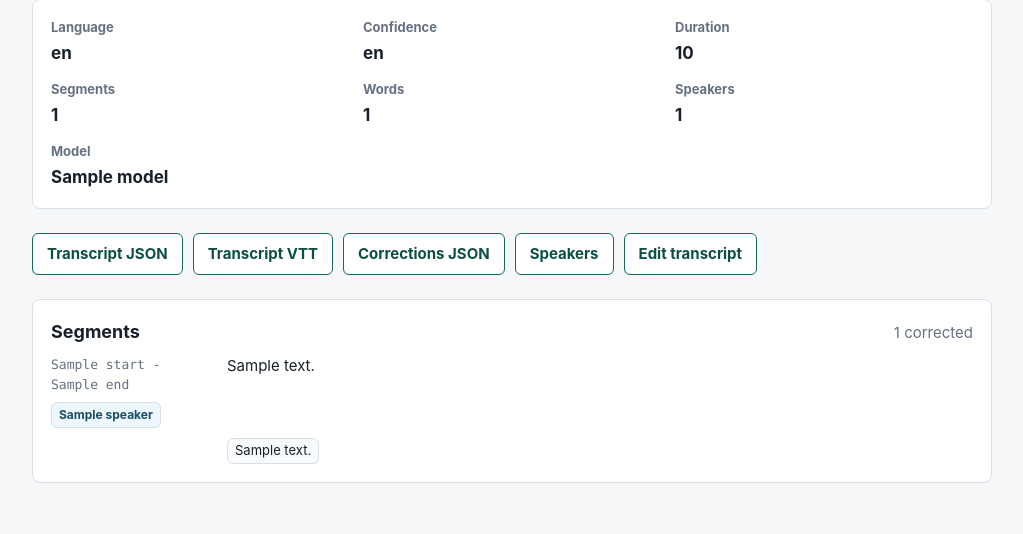
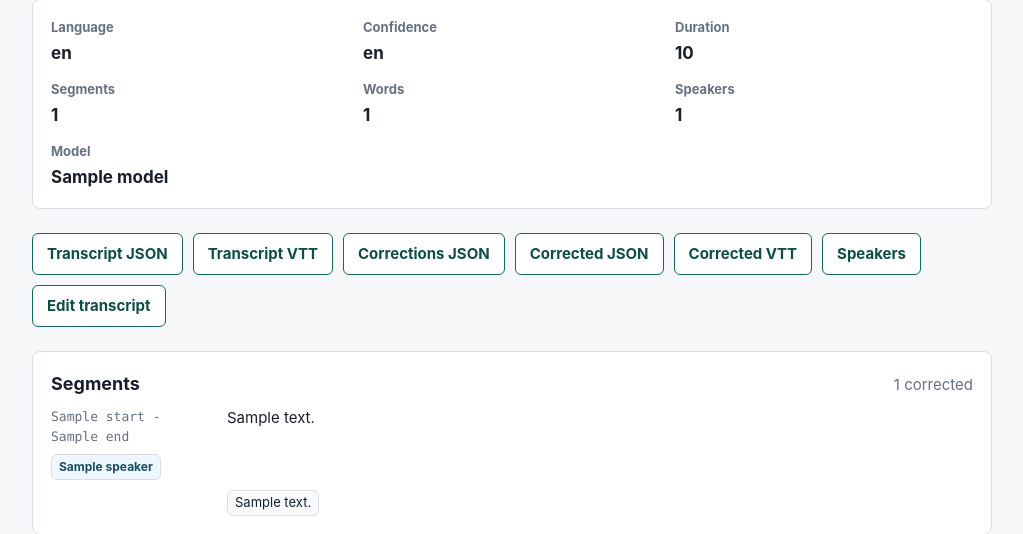
Before and after one commit to tyrimedio/openphonic, a FastAPI app: template openphonic/templates/transcript.html in a window 1280 px wide. Shown: the part 134-668 px from the top of the page, without its empty margins (128-1151 px from the left). Run offline with FastAPI, Linux system fonts and the light colour scheme; the template is opened without the code that fills it: most values are stand-ins (such as "Sample title", 1, 10 or a date in 2020).

Commit message:
Add corrected transcript exports

```diff
--- a/openphonic/api/routes.py
+++ b/openphonic/api/routes.py
@@ -7,7 +7,7 @@ from typing import Annotated, Any
 from urllib.parse import parse_qs, quote
 
 from fastapi import APIRouter, BackgroundTasks, File, Form, HTTPException, Request, UploadFile
-from fastapi.responses import FileResponse, HTMLResponse, RedirectResponse
+from fastapi.responses import FileResponse, HTMLResponse, RedirectResponse, Response
 from fastapi.templating import Jinja2Templates
 
 from openphonic.core.database import create_job, init_db
@@ -159,6 +159,17 @@ def _format_probability(value: Any) -> str:
         return f"{float(value) * 100:.1f}%"
     except (TypeError, ValueError):
         return "-"
+
+
+def _vtt_timestamp(value: Any) -> str:
+    seconds = _numeric_seconds(value)
+    if seconds is None or seconds < 0:
+        raise ValueError("Transcript segment timestamps must be finite non-negative numbers.")
+    total_ms = int(round(seconds * 1000))
+    hours, total_ms = divmod(total_ms, 3_600_000)
+    minutes, total_ms = divmod(total_ms, 60_000)
+    seconds_part, milliseconds = divmod(total_ms, 1000)
+    return f"{hours:02}:{minutes:02}:{seconds_part:02}.{milliseconds:03}"
 
 
 def _job_relative_artifact_name(job_id: str, path: Path) -> str | None:
@@ -507,6 +518,39 @@ def _build_transcript_corrections(
         "source_artifact": artifact_name,
         "segments": corrections,
     }
+
+
+def _corrected_transcript(
+    transcript: dict[str, Any],
+    corrections: dict[str, Any] | None,
+) -> dict[str, Any]:
+    corrected = json.loads(json.dumps(transcript))
+    segments = corrected.get("segments")
+    if not isinstance(segments, list):
+        return corrected
+
+    for segment_index, text in _correction_text_by_index(corrections).items():
+        if segment_index < 0 or segment_index >= len(segments):
+            continue
+        segment = segments[segment_index]
+        if isinstance(segment, dict):
+            segment["text"] = text
+    return corrected
+
+
+def _transcript_vtt(transcript: dict[str, Any]) -> str:
+    lines = ["WEBVTT", ""]
+    for index, segment in enumerate(transcript.get("segments") or [], start=1):
+        if not isinstance(segment, dict):
+            continue
+        try:
+            timing = (
+                f"{_vtt_timestamp(segment.get('start'))} --> {_vtt_timestamp(segment.get('end'))}"
+            )
+        except ValueError as exc:
+            raise HTTPException(status_code=422, detail=str(exc)) from exc
+        lines.extend([str(index), timing, str(segment.get("text") or "").strip(), ""])
+    return "\n".join(lines)
 
 
 def _speaker_label_map(corrections: dict[str, Any] | None) -> dict[str, str]:
@@ -905,6 +949,12 @@ def transcript_page(request: Request, job_id: str):
             "vtt_url": _artifact_url(job_id, vtt_name) if vtt_name in artifacts else None,
             "speaker_url": speaker_url,
             "edit_url": f"/jobs/{job_id}/transcript/edit",
+            "corrected_json_url": f"/api/jobs/{job_id}/transcript/corrected.json"
+            if corrections is not None
+            else None,
+            "corrected_vtt_url": f"/api/jobs/{job_id}/transcript/corrected.vtt"
+            if corrections is not None
+            else None,
             "corrections_url": _artifact_url(job_id, TRANSCRIPT_CORRECTIONS_ARTIFACT)
             if corrections is not None
             else None,
@@ -1340,6 +1390,32 @@ def download_transcript(job_id: str):
     return FileResponse(path, filename=path.name)
 
 
+@router.get("/api/jobs/{job_id}/transcript/corrected.json")
+def download_corrected_transcript_json(job_id: str):
+    _ensure_ready()
+    record = _require_job(job_id)
+    transcript, _artifact_name = _load_transcript_artifact(job_id, record.transcript_path)
+    corrected = _corrected_transcript(transcript, _load_transcript_corrections(job_id))
+    return Response(
+        json.dumps(corrected, indent=2),
+        media_type="application/json",
+        headers={"Content-Disposition": 'attachment; filename="transcript_corrected.json"'},
+    )
+
+
+@router.get("/api/jobs/{job_id}/transcript/corrected.vtt")
+def download_corrected_transcript_vtt(job_id: str):
+    _ensure_ready()
+    record = _require_job(job_id)
+    transcript, _artifact_name = _load_transcript_artifact(job_id, record.transcript_path)
+    corrected = _corrected_transcript(transcript, _load_transcript_corrections(job_id))
+    return Response(
+        _transcript_vtt(corrected),
+        media_type="text/vtt",
+        headers={"Content-Disposition": 'attachment; filename="transcript_corrected.vtt"'},
+    )
+
+
 @router.get("/api/jobs/{job_id}/artifacts")
 def list_artifacts_api(job_id: str) -> list[dict]:
     _ensure_ready()
--- a/openphonic/templates/transcript.html
+++ b/openphonic/templates/transcript.html
@@ -60,6 +60,12 @@
         {% if corrections_url %}
           <a class="button secondary" href="{{ corrections_url }}">Corrections JSON</a>
         {% endif %}
+        {% if corrected_json_url %}
+          <a class="button secondary" href="{{ corrected_json_url }}">Corrected JSON</a>
+        {% endif %}
+        {% if corrected_vtt_url %}
+          <a class="button secondary" href="{{ corrected_vtt_url }}">Corrected VTT</a>
+        {% endif %}
         {% if speaker_url %}
           <a class="button secondary" href="{{ speaker_url }}">Speakers</a>
         {% endif %}
```
Also changed, not shown: tests/test_api.py (+13 -0 lines).
